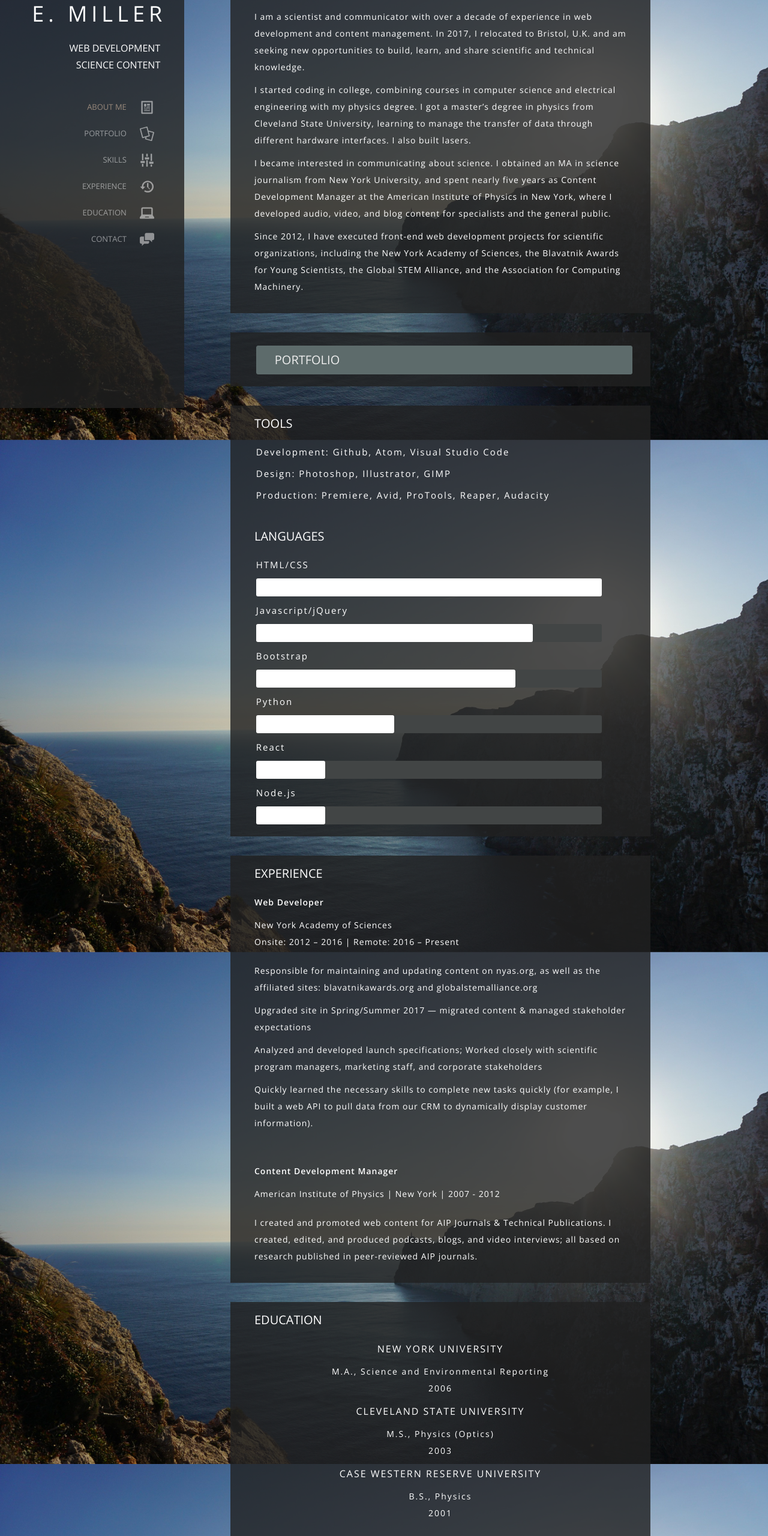
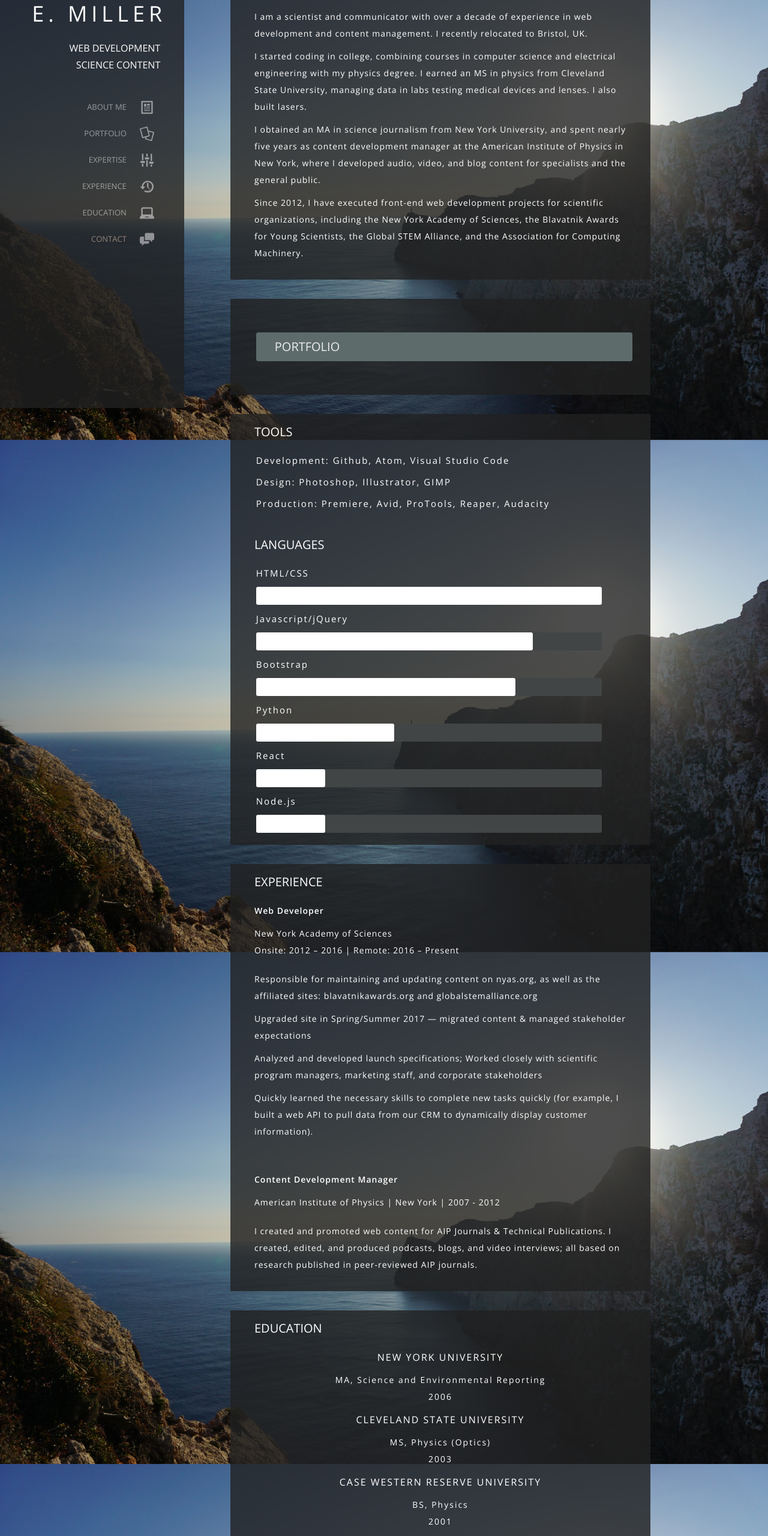
Before and after one commit to ieatpants/brandoneugenemiller.com, a plain HTML site: page index.html in a window 1280 px wide. Shown: the part 120-2680 px from the top of the page at 60% size. Drawn offline with nearby package versions, Linux system fonts and the light colour scheme.

Commit message:
Update index.html

```diff
--- a/index.html
+++ b/index.html
@@ -28,7 +28,7 @@
                    <li class="nav_portfolio" style= "opacity:0.5;"><a href="#portfolio">Portfolio
                     <span></span>
                   </a></li>
-                   <li class="nav_skills" style= "opacity:0.5;"><a href="#skills">Skills
+                   <li class="nav_skills" style= "opacity:0.5;"><a href="#skills">Expertise
                      <span></span>
                    </a></li>
                    <li class="nav_exp" style= "opacity:0.5;"><a href="#work">Experience
@@ -42,7 +42,7 @@
                    </a></li>
                  </ul>
                  <ul id="mobile">
-                     <li class="nav_bio" style= "opacity:0.5;"><a href="#aboutme">
+                     <li class="nav_bio" style= "opacity:0.5;"><a href="#bio">
                        <span></span>
                      </a></li>
                      <li class="nav_portfolio" style= "opacity:0.5;"><a href="#portfolio">
@@ -69,15 +69,16 @@
             <div class="box">
               <article id="bio">
                   <h2 class="sub">About me</h2>
-                  <p>I am a scientist and communicator with over a decade of experience in web development and content management. In 2017, I relocated to Bristol, U.K. and am seeking new opportunities to build, learn, and share scientific and technical knowledge.</p>
-                  <p>I started coding in college, combining courses in computer science and electrical engineering with my physics degree. I got a master’s degree in physics from Cleveland State University, learning to manage the transfer of data through different hardware interfaces. I also built lasers.</p>
-                  <p>I became interested in communicating about science. I obtained an MA in science journalism from New York University, and spent nearly five years as Content Development Manager at the American Institute of Physics in New York, where I developed audio, video, and blog content for specialists and the general public. </p>
+                  <p>I am a scientist and communicator with over a decade of experience in web development and content management. I recently relocated to Bristol, UK.</p>
+                  <p>I started coding in college, combining courses in computer science and electrical engineering with my physics degree. I earned an MS in physics from Cleveland State University, managing data in labs testing medical devices and lenses. I also built lasers.</p>
+                  <p>I obtained an MA in science journalism from New York University, and spent nearly five years as content development manager at the American Institute of Physics in New York, where I developed audio, video, and blog content for specialists and the general public.</p>
                   <p>Since 2012, I have executed front-end web development projects for scientific organizations, including the New York Academy of Sciences, the Blavatnik Awards for Young Scientists, the Global STEM Alliance, and the Association for Computing Machinery.</p>
               </article>
             </div>
         </div>
         <div class="panel">
             <div class="box notitle">
+                <p> &nbsp; </p>
               <section id="portfolio">
                 <!--h2 class="sub"> </h2-->
                 <div id="accordion">
@@ -174,6 +175,7 @@
                     </ul>
                   </div>
               </section>
+              <p> &nbsp; </p>
             </div>
           </div>
 
@@ -258,11 +260,11 @@
             <section id="education">
               <h2 class="sub">Education</h2>
               <h4>New York University</h4>
-              <p>M.A., Science and Environmental Reporting<br />2006</p>
+              <p>MA, Science and Environmental Reporting<br />2006</p>
               <h4>Cleveland State University</h4>
-              <p>M.S., Physics (Optics)<br />2003</p>
+              <p>MS, Physics (Optics)<br />2003</p>
               <h4>Case Western Reserve University</h4>
-              <p>B.S., Physics<br />2001</p>
+              <p>BS, Physics<br />2001</p>
             </section>
           </div>
         </div>
```
